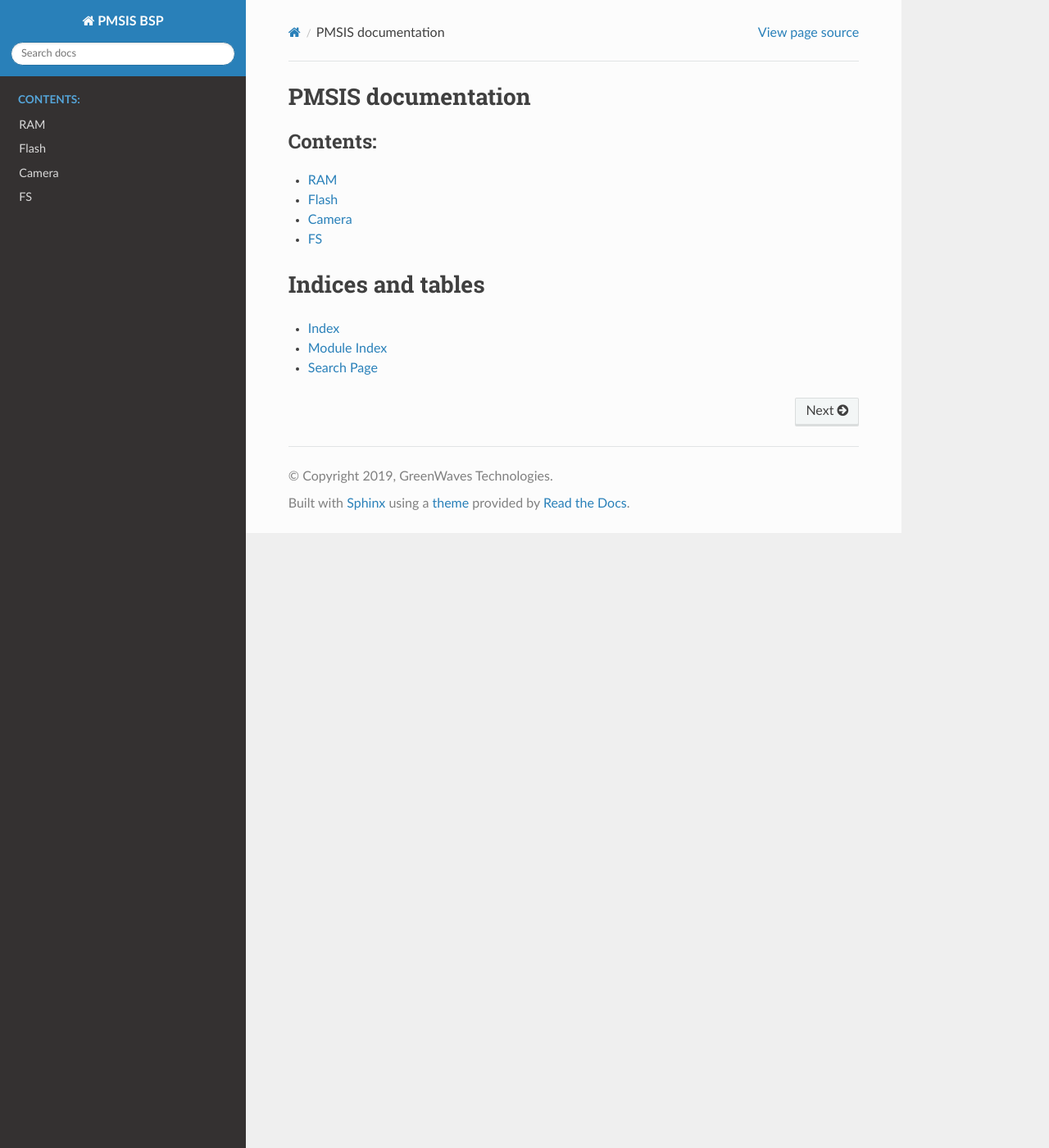
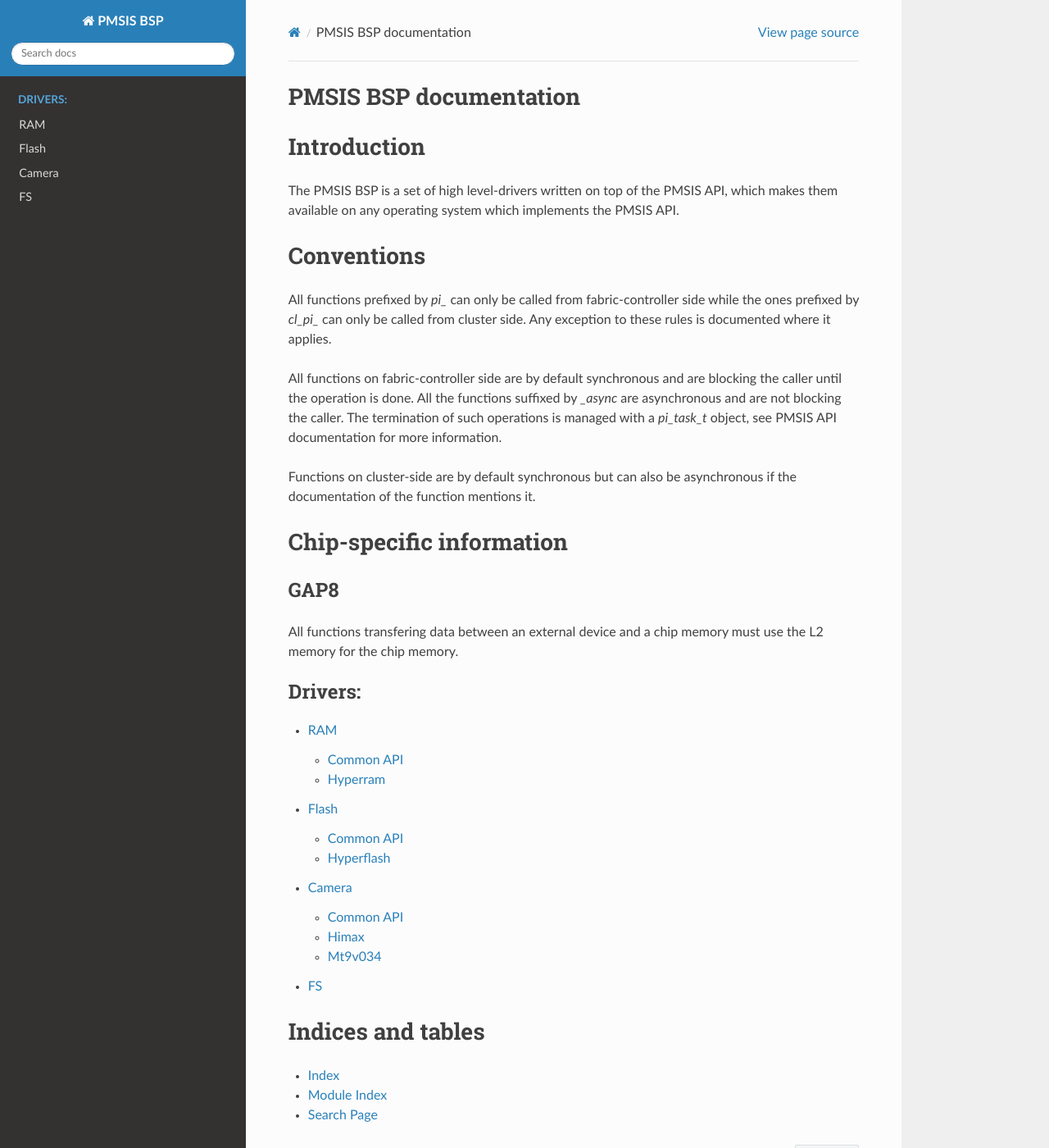
Before and after one commit to GreenWaves-Technologies/pmsis_bsp, a Sphinx documentation site: the page built from docs/index.rst, in a window 1280 px wide and 1400 px high. Shown: the whole window at 82% size. Built offline with Sphinx 7.4.7 and the Read the Docs theme 2.0.0, drawn with Linux system fonts in a browser that asks for light colours.

Commit message:
Improved documentation

```diff
--- a/docs/conf.py
+++ b/docs/conf.py
@@ -31,7 +31,8 @@ author = 'GreenWaves Technologies'
 # extensions coming with Sphinx (named 'sphinx.ext.*') or your custom
 # ones.
 extensions = [
-  'breathe'
+  'breathe',
+  'recommonmark'
 ]
 
 # Add any paths that contain templates here, relative to this directory.
--- a/docs/flash.rst
+++ b/docs/flash.rst
@@ -1,7 +1,18 @@
 Flash
 -----
+
+Common API
+..........
 
 .. doxygengroup:: Flash
     :members:
     :private-members:
     :protected-members:
+
+Hyperflash
+..........
+
+.. doxygengroup:: Hyperflash
+    :members:
+    :private-members:
+    :protected-members:
--- a/docs/index.rst
+++ b/docs/index.rst
@@ -1,9 +1,11 @@
-PMSIS documentation
-===================
+PMSIS BSP documentation
+=======================
+
+.. include:: mainpage.md
 
 .. toctree::
    :maxdepth: 2
-   :caption: Contents:
+   :caption: Drivers:
 
    ram
    flash
--- /dev/null
+++ b/docs/mainpage.md
@@ -0,0 +1,21 @@
+Introduction
+============
+
+The PMSIS BSP is a set of high level-drivers written on top of the PMSIS API, which makes them available on any operating system which implements the PMSIS API.
+
+Conventions
+===========
+
+All functions prefixed by `pi_` can only be called from fabric-controller side while the ones prefixed by `cl_pi_` can only be called from cluster side. Any exception to these rules is documented where it applies.
+
+All functions on fabric-controller side are by default synchronous and are blocking the caller until the operation is done. All the functions suffixed by `_async` are asynchronous and are not blocking the caller. The termination of such operations is managed with a `pi_task_t` object, see PMSIS API documentation for more information.
+
+Functions on cluster-side are by default synchronous but can also be asynchronous if the documentation of the function mentions it.
+
+Chip-specific information
+=========================
+
+GAP8
+----
+
+All functions transfering data between an external device and a chip memory must use the L2 memory for the chip memory.
--- a/docs/ram.rst
+++ b/docs/ram.rst
@@ -1,7 +1,18 @@
 RAM
 ---
+
+Common API
+..........
 
 .. doxygengroup:: Ram
     :members:
     :private-members:
     :protected-members:
+
+Hyperram
+........
+
+.. doxygengroup:: Hyperram
+    :members:
+    :private-members:
+    :protected-members:
```
Also changed, not shown: docs/camera.rst (+19 -0 lines), 8 other files.
